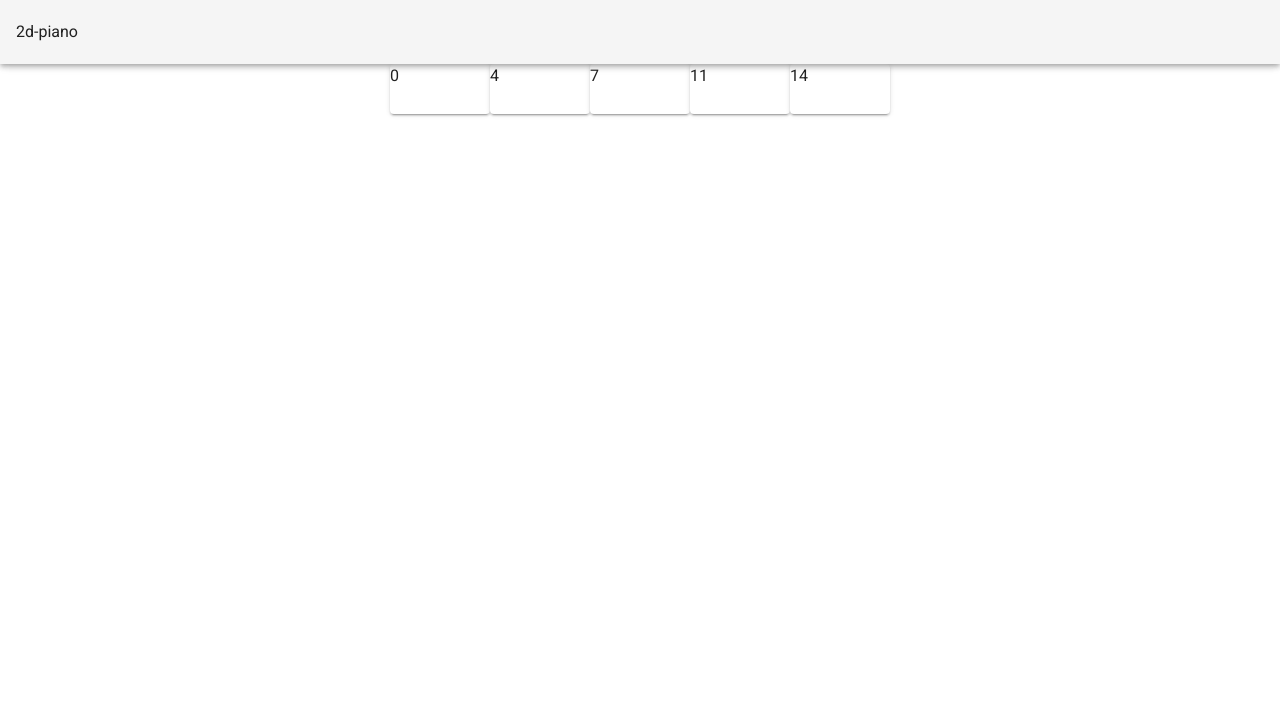
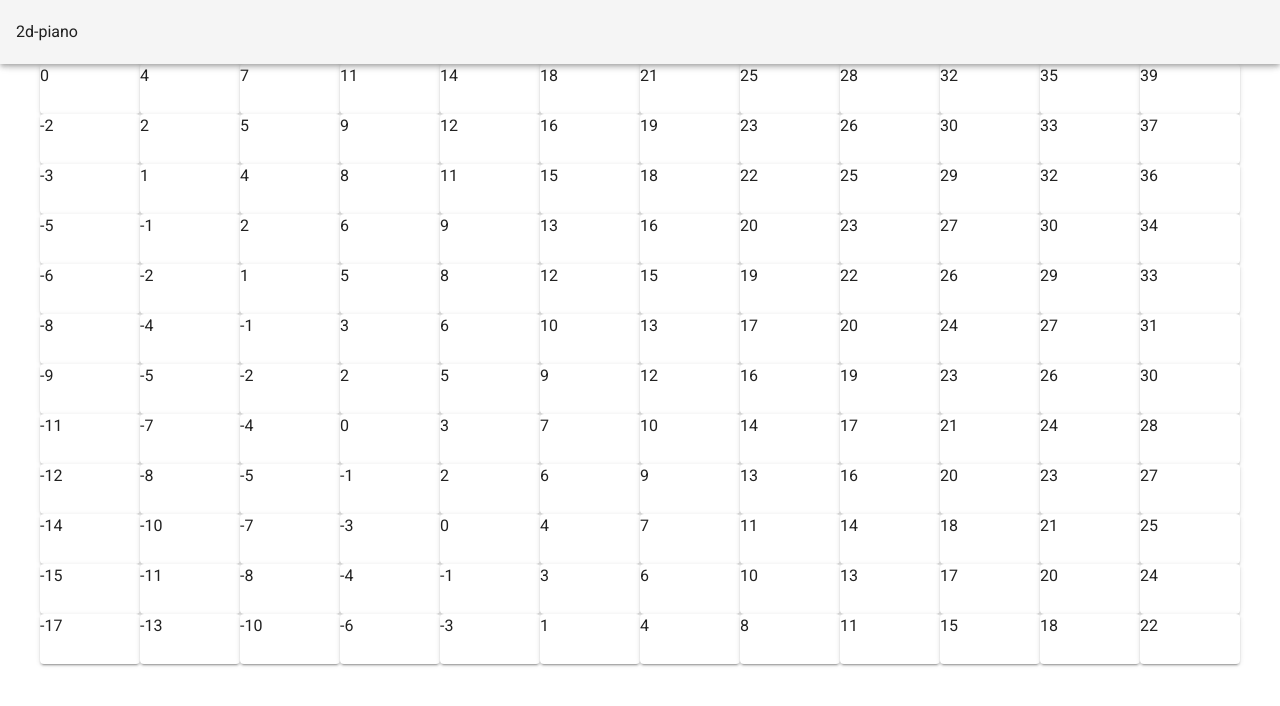
Before and after one commit to viewpointics-tan/2d-piano, a Nuxt app: page / in a window 1280 px wide. Shown: the top 706 px of the page. Built offline with nearby package versions, Linux system fonts and the light colour scheme.

Commit message:
キー配列を作った

```diff
--- a/components/key.vue
+++ b/components/key.vue
@@ -20,9 +20,14 @@ export default {
   data() {
     return {}
   },
+  computed: {
+    frequency() {
+      return 440 * 2 ** ((this.keyNum - 9) / 12)
+    }
+  },
   methods: {
     toneTest() {
-      synth.triggerAttackRelease('C4', '8n')
+      synth.triggerAttackRelease(this.frequency, '8n')
     }
   }
 }
--- a/components/row.vue
+++ b/components/row.vue
@@ -5,6 +5,7 @@
 </template>
 
 <script>
+import * as math from '../plugins/math'
 import Key from './key'
 export default {
   name: 'Row',
@@ -18,7 +19,7 @@ export default {
     },
     length: {
       type: Number,
-      default: 5
+      default: 12
     }
   },
   data() {
@@ -26,18 +27,13 @@ export default {
   },
   computed: {
     keyNumArray() {
-      let keyNum = 0
-      return [...Array(this.length).keys()].map((i) => {
-        if (i === 0) {
-          return keyNum
-        } else if (i % 2 === 1) {
-          keyNum = keyNum + 4
-          return keyNum
-        } else {
-          keyNum = keyNum + 3
-          return keyNum
-        }
-      })
+      return [...Array(this.length).keys()].map(
+        (i) =>
+          7 * math.quotient(i, 2) +
+          4 * math.mod(i, 2) -
+          3 * math.quotient(this.rowNum, 2) -
+          2 * math.mod(this.rowNum, 2)
+      )
     }
   }
 }
--- a/pages/index.vue
+++ b/pages/index.vue
@@ -1,6 +1,11 @@
 <template>
   <v-layout column justify-center align-center>
-    <row :rowNum="0" :length="5"></row>
+    <row
+      v-for="rowNum in rows"
+      :key="rowNum"
+      :rowNum="rowNum"
+      :length="12"
+    ></row>
   </v-layout>
 </template>
 
@@ -13,6 +18,11 @@ export default {
   },
   data() {
     return {}
+  },
+  computed: {
+    rows() {
+      return [...Array(12).keys()]
+    }
   }
 }
 </script>
--- /dev/null
+++ b/plugins/math.js
@@ -0,0 +1,8 @@
+export { quotient, mod }
+
+function quotient(x, y) {
+  return Math.floor(x / y)
+}
+function mod(x, y) {
+  return x - quotient(x, y) * y
+}
```
